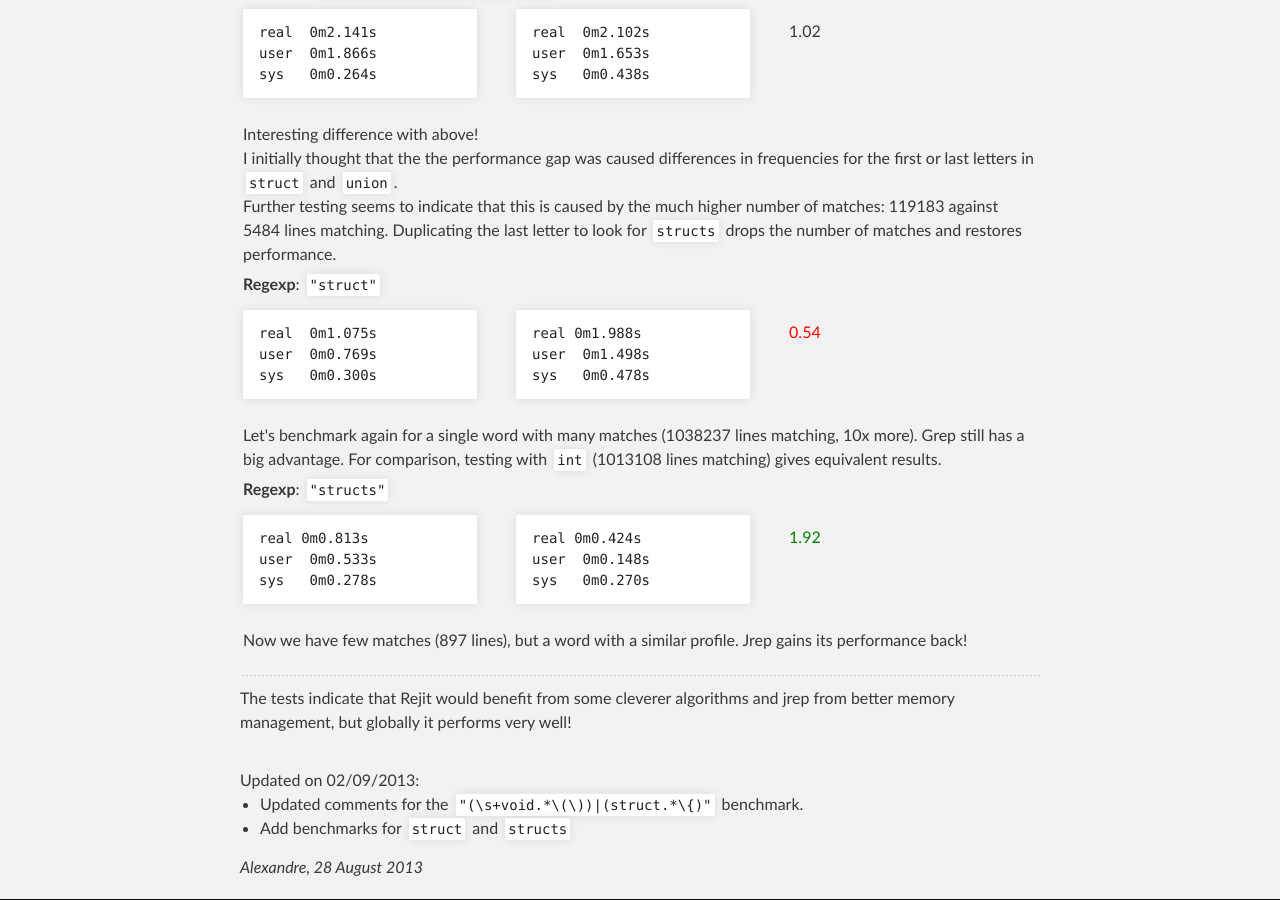
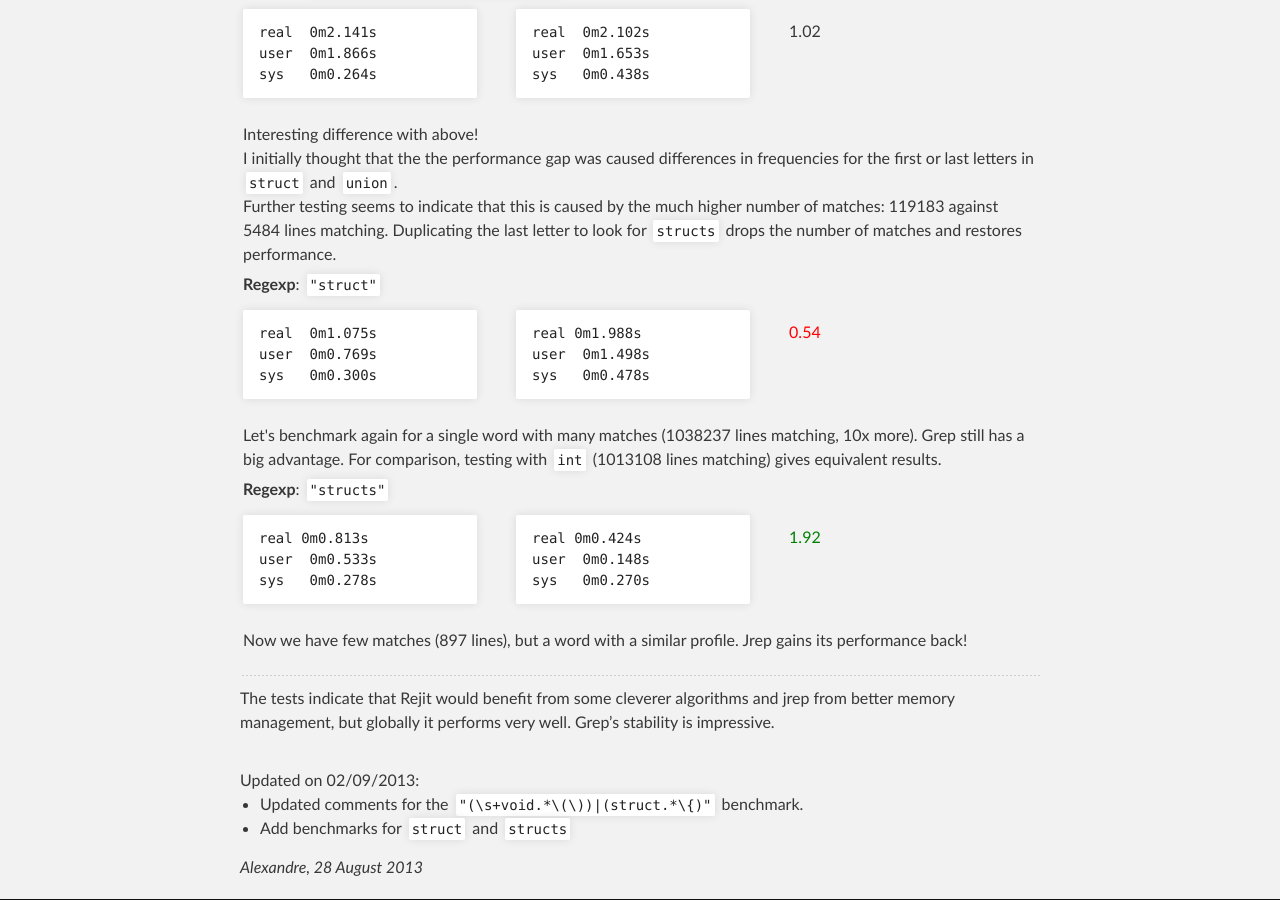
Before and after one commit to coreperf/coreperf.github.io, a Jekyll site: the page built from _posts/2013-08-28-more_grep_rejit_benchmarks.md, in a window 1280 px wide and 900 px high, scrolled down 2470 px. Built offline with Jekyll 4.4.1, drawn with Linux system fonts in a browser that asks for light colours.

Commit message:
Add comment about grep's stability to the jrep vs grep post.

```diff
--- a/_posts/2013-08-28-more_grep_rejit_benchmarks.md
+++ b/_posts/2013-08-28-more_grep_rejit_benchmarks.md
@@ -350,7 +350,7 @@ sys   0m0.270s</code></pre>
 
 The tests indicate that Rejit would benefit from some cleverer
 algorithms and jrep from better memory management, but globally it performs
-very well!
+very well. Grep's stability is impressive.
 
 <br />
 Updated on 02/09/2013:
```
